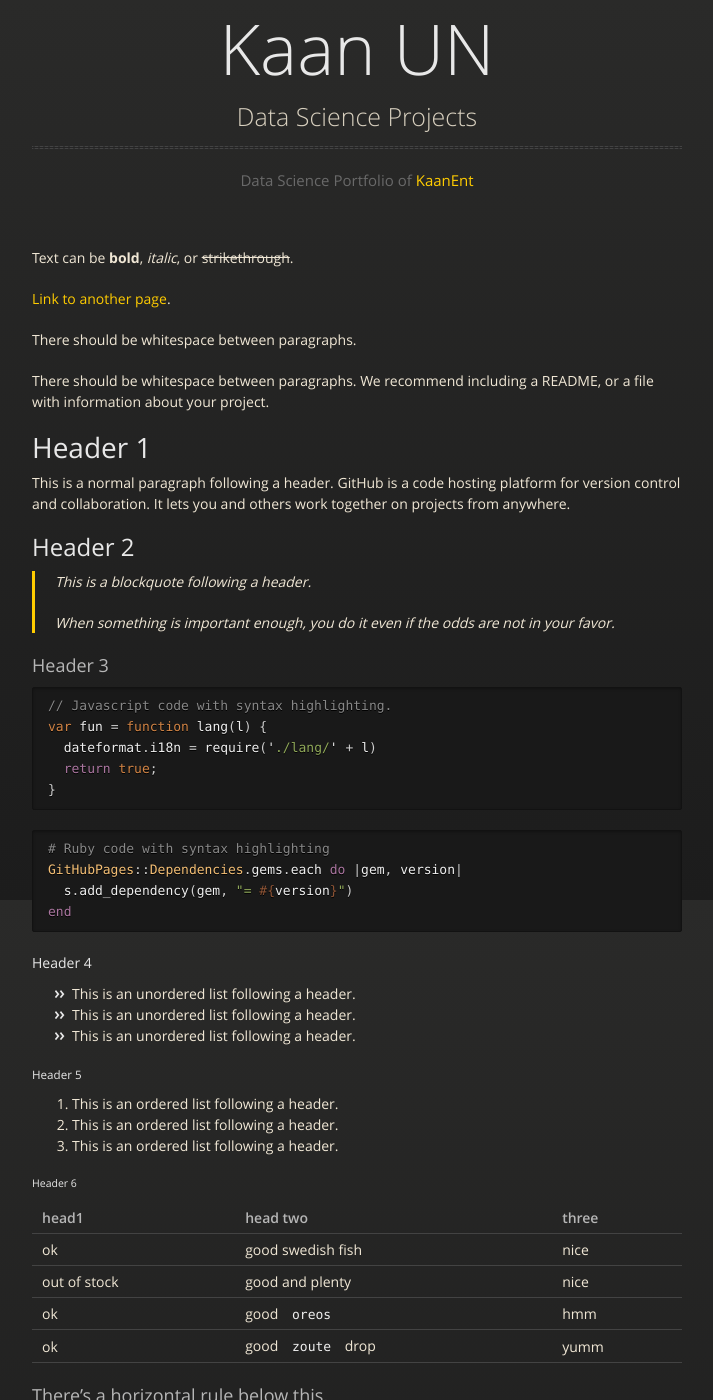
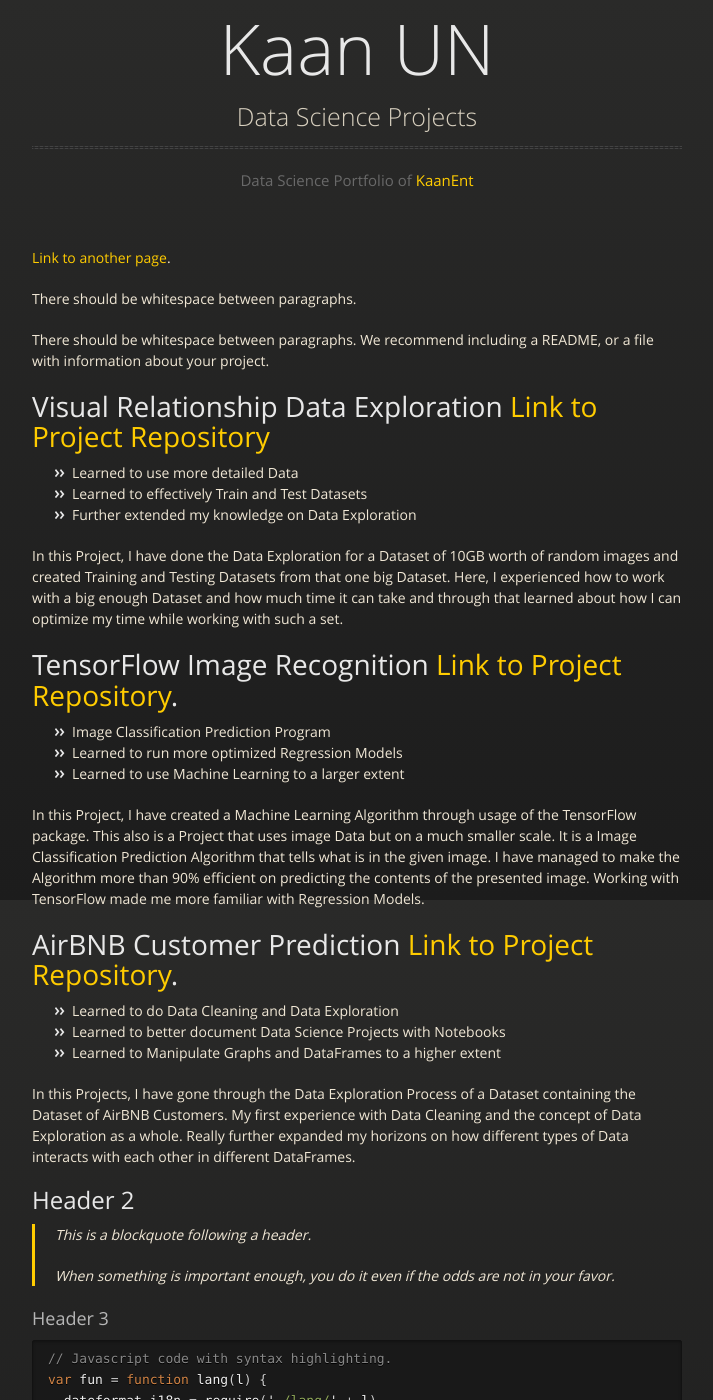
Before and after one commit to KaanEnt/kaanent.github.io, a Jekyll site: the page built from index.md, in a window 1280 px wide and 1400 px high. Shown: the whole window, without its empty margins (283-996 px from the left). Built offline with Jekyll 4.4.1, drawn with Linux system fonts in a browser that asks for light colours.

Commit message:
Update index.md

```diff
--- a/index.md
+++ b/index.md
@@ -2,7 +2,7 @@
 layout: type1
 ---
 
-Text can be **bold**, _italic_, or ~~strikethrough~~.
+
 
 [Link to another page](./another-page.html).
 
@@ -10,9 +10,36 @@ There should be whitespace between paragraphs.
 
 There should be whitespace between paragraphs. We recommend including a README, or a file with information about your project.
 
-# Header 1
+# Visual Relationship Data Exploration [Link to Project Repository](https://github.com/KaanEnt/Visual-Relationship-Data-Exploration)
 
-This is a normal paragraph following a header. GitHub is a code hosting platform for version control and collaboration. It lets you and others work together on projects from anywhere.
+* Learned to use more detailed Data
+* Learned to effectively Train and Test Datasets
+* Further extended my knowledge on Data Exploration
+
+In this Project, I have done the Data Exploration for a Dataset of 10GB worth of random images and created Training and Testing Datasets from that one big Dataset.
+Here, I experienced how to work with a big enough Dataset and how much time it can take and through that learned about how I can optimize my time while working with such a set.
+
+
+# TensorFlow Image Recognition [Link to Project Repository](https://github.com/KaanEnt/TensorFlow-Image-Recognition).
+
+* Image Classification Prediction Program
+* Learned to run more optimized Regression Models
+* Learned to use Machine Learning to a larger extent
+
+In this Project, I have created a Machine Learning Algorithm through usage of the TensorFlow package. This also is a Project that uses image Data but on a much smaller scale.
+It is a Image Classification Prediction Algorithm that tells what is in the given image. I have managed to make the Algorithm more than 90% efficient on predicting the contents of the presented image.
+Working with TensorFlow made me more familiar with Regression Models.
+
+
+# AirBNB Customer Prediction [Link to Project Repository](https://github.com/KaanEnt/AirBNB-Prediction-Data-Exploration).
+
+* Learned to do Data Cleaning and Data Exploration
+* Learned to better document Data Science Projects with Notebooks
+* Learned to Manipulate Graphs and DataFrames to a higher extent
+
+In this Projects, I have gone through the Data Exploration Process of a Dataset containing the Dataset of AirBNB Customers.
+My first experience with Data Cleaning and the concept of Data Exploration as a whole. Really further expanded my horizons on how different types of Data interacts with each other in different DataFrames.
+
 
 ## Header 2
 
```
